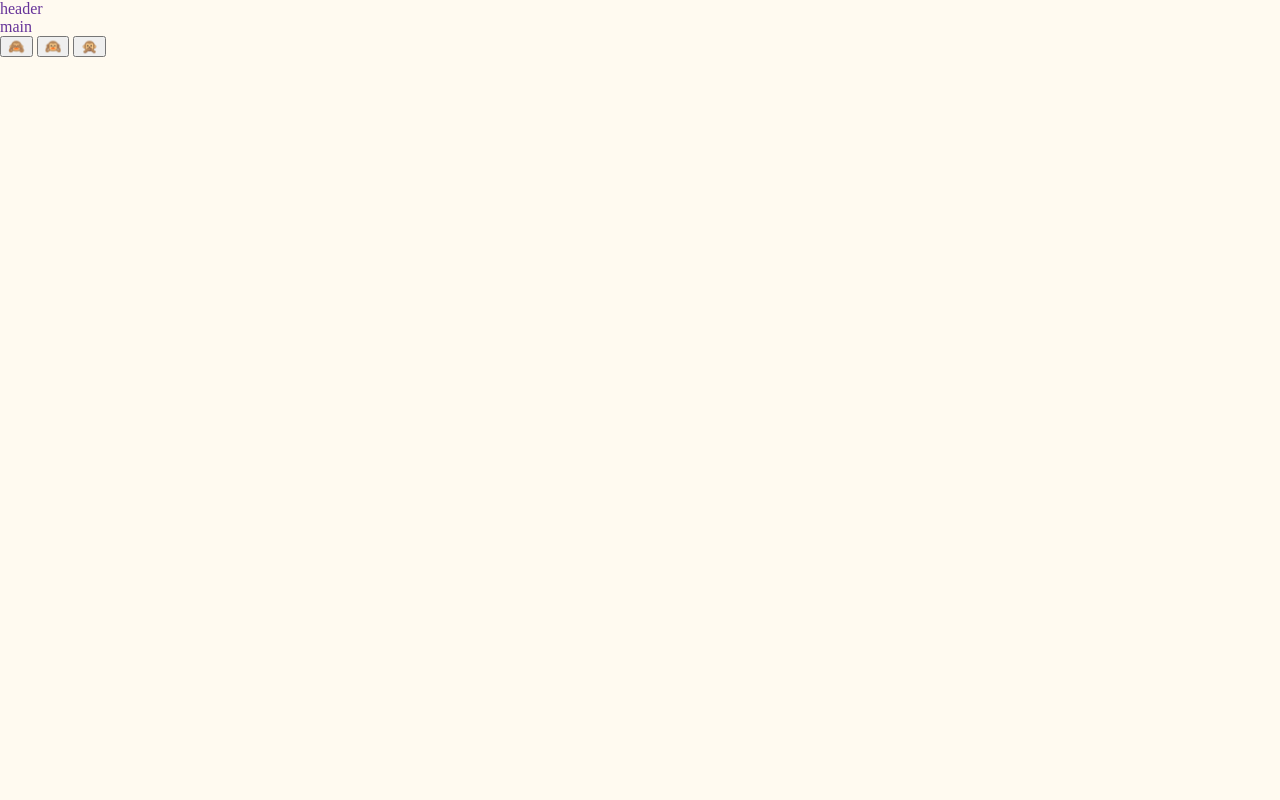
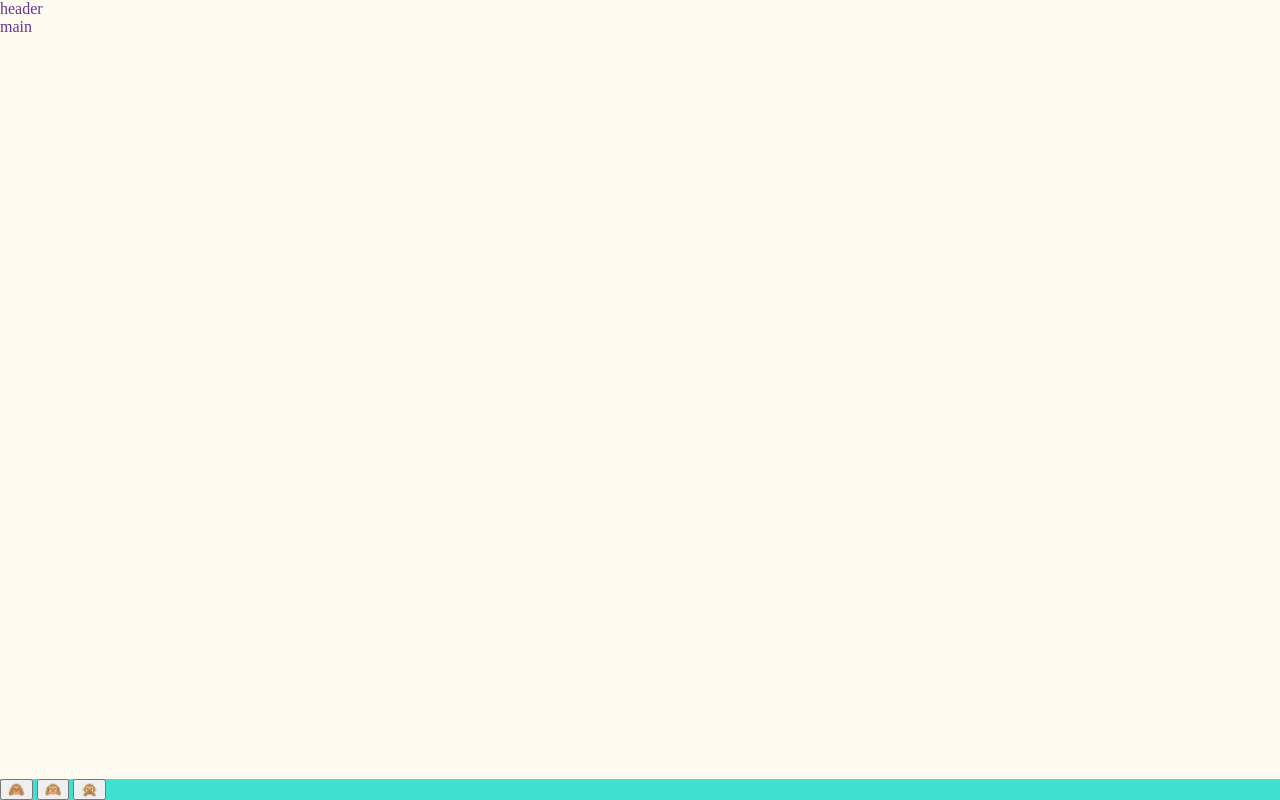
Before and after one commit to hauptdigital/css-footer, a website: page index.html in a window 1280 px wide. Drawn offline with Linux system fonts and the light colour scheme.

Commit message:
Position footer

```diff
--- a/css/styles.css
+++ b/css/styles.css
@@ -10,3 +10,10 @@ body {
   color: rebeccapurple;
   font-size: 16px;
 }
+
+.bottom-nav {
+  background-color: turquoise;
+  position: fixed;
+  bottom: 0;
+  width: 100%;
+}
--- a/index.html
+++ b/index.html
@@ -11,7 +11,7 @@
     <main>
       main
     </main>
-    <footer>
+    <footer class="bottom-nav">
       <a href="#"><button>🙈</button></a>
       <a href="#"><button>🙉</button></a>
       <a href="#"><button>🙊</button></a>
```
